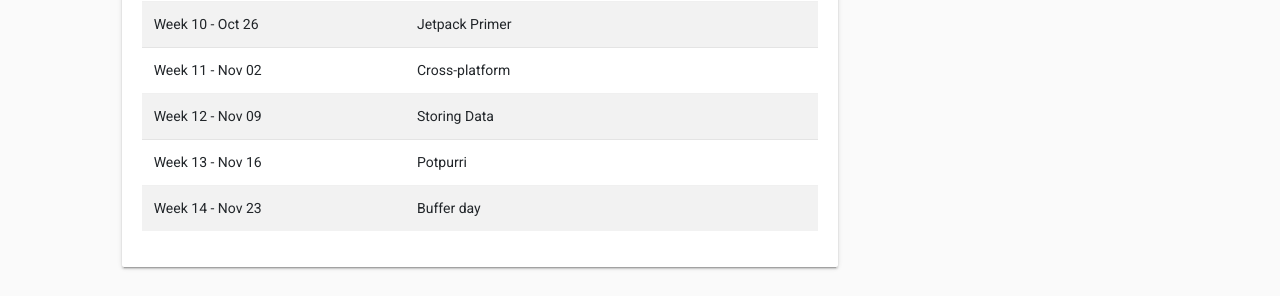
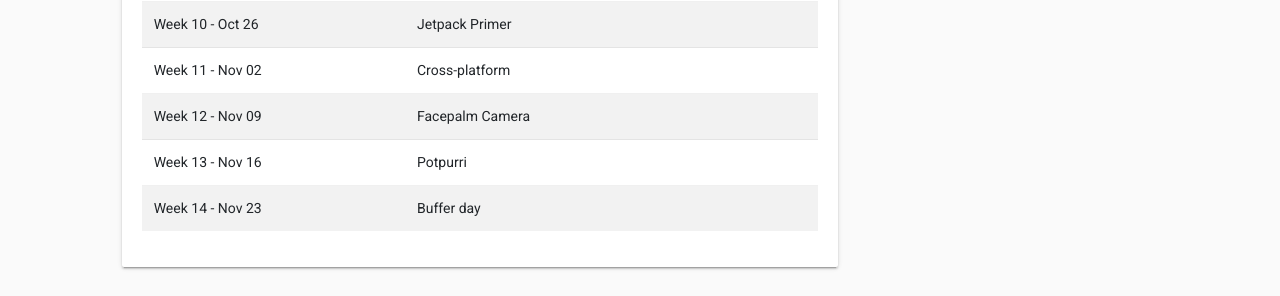
Before and after one commit to git-mad/gitmad.github.io, a Jekyll site: the page built from index.html, in a window 1280 px wide. Shown: the part 1038-1334 px from the top of the page. Built offline with Jekyll 4.4.1, drawn with Linux system fonts in a browser that asks for light colours; nearby versions of some CDN libraries; comment, search, counter and statistics services are not loaded.

Commit message:
Updated schedule

```diff
--- a/_data/schedule.yml
+++ b/_data/schedule.yml
@@ -47,7 +47,7 @@
   link: null
 
 - date: Week 12 - Nov 09
-  topic: Storing Data
+  topic: Facepalm Camera
   link: null
 
 - date: Week 13 - Nov 16
```
